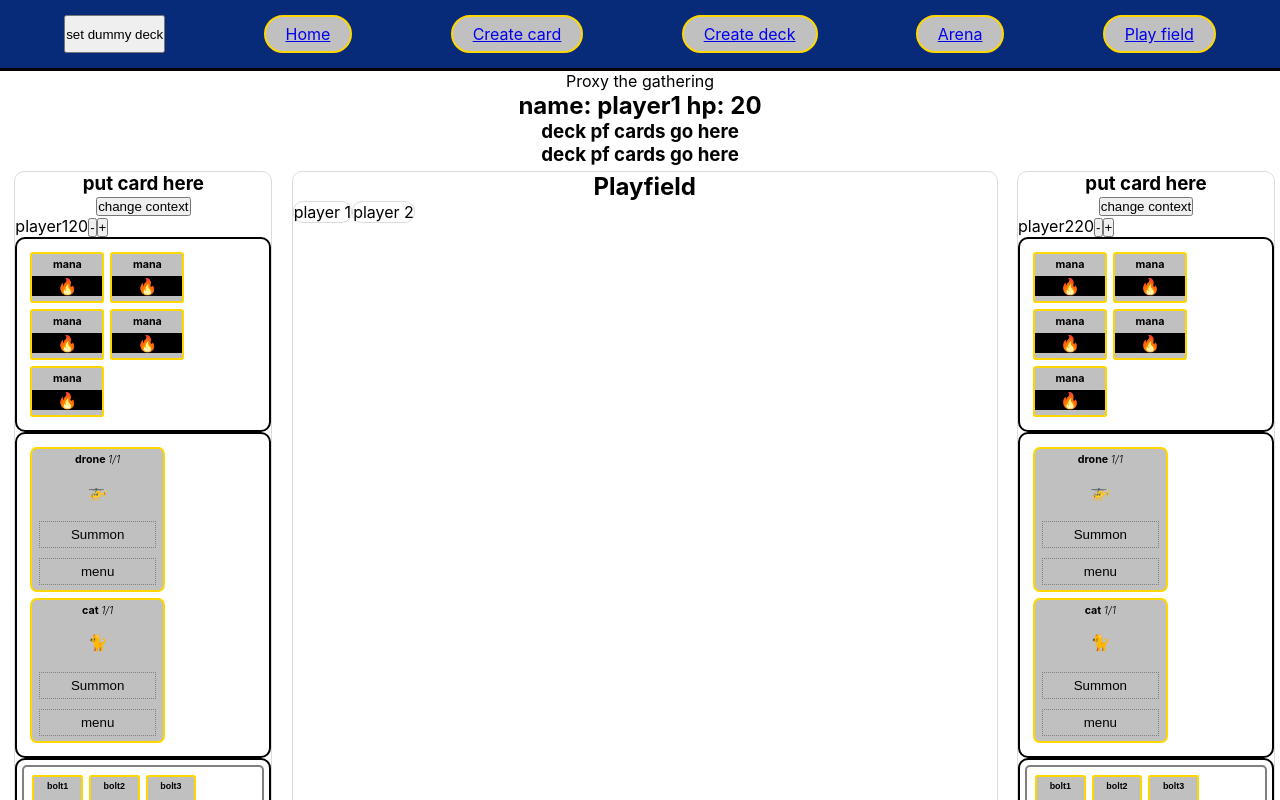
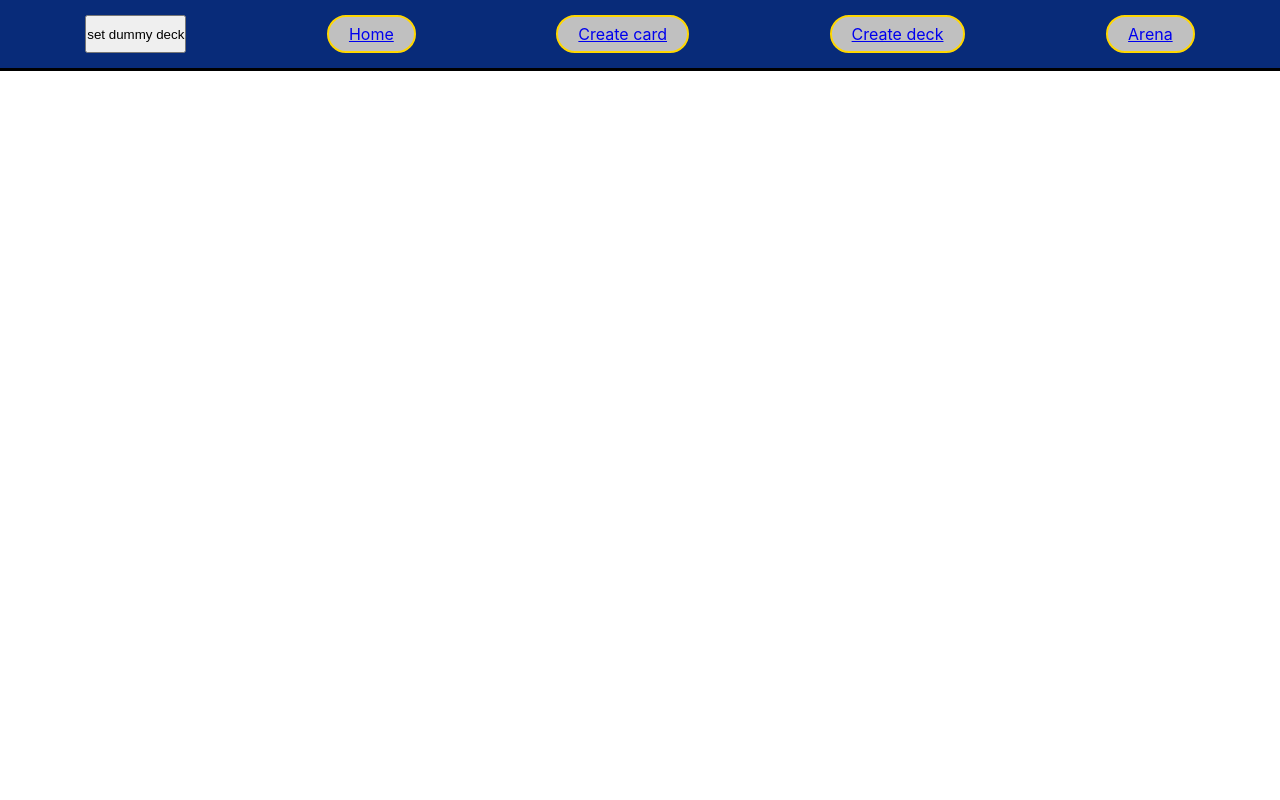
Before and after one commit to b-blom/react-sandbox, a React (Create React App) app: page /game in a window 1280 px wide. Shown: the top 800 px of the page. Built offline with nearby package versions, Linux system fonts and the light colour scheme.

Commit message:
add tap functionallity to player 2 hand. Remove unused code

```diff
--- a/src/App.js
+++ b/src/App.js
@@ -1,4 +1,5 @@
 import './App.css';
+import './game/Game.css';
 import './game/gameComponents/Action.css';
 import GameRouter from './GameRouter';
 
--- a/src/GameRouter.jsx
+++ b/src/GameRouter.jsx
@@ -1,6 +1,5 @@
 import React, { useState } from 'react';
 import { BrowserRouter as Router, Switch, Route, Link } from 'react-router-dom';
-import Game from './game/Game';
 import Home from './game/Home';
 import ContentCreator from './pages/ContentCreator';
 import DeckCreator from './pages/pageComponents/DeckCreator';
@@ -208,9 +207,6 @@ export default function GameRouter() {
 						<li>
 							<Link to='/arena'>Arena</Link>
 						</li>
-						<li>
-							<Link to='/game'>Play field</Link>
-						</li>
 					</ul>
 				</div>
 				<Switch>
@@ -223,9 +219,6 @@ export default function GameRouter() {
 					<Route path='/createdeck'>
 						<DeckCreator />
 					</Route>
-					<Route path='/game'>
-						<Game />
-					</Route>
 					<Route path='/arena'>
 						<Arena />
 					</Route>
--- a/src/game/Game.jsx
+++ /dev/null
@@ -1,316 +0,0 @@
-import React, { useState } from 'react';
-import Player from './gameComponents/Player';
-import ActionMessage from './gameComponents/ActionMessage';
-import CreatureCard from './cards/CreatureCard';
-import './Game.css';
-import { SelectedSorceryCardContext } from '../context/SorceryContext';
-import PlayGame from '../pages/pageComponents/PlayGame';
-
-export default function Game() {
-	const [actionMessage, setactionMessage] = useState(null);
-
-	const [manaDeck, setmanaDeck] = useState([
-		{ manaImage: '🔥', manaType: 'fire' },
-		{ manaImage: '🔥', manaType: 'fire' },
-		{ manaImage: '🔥', manaType: 'fire' },
-		{ manaImage: '🔥', manaType: 'fire' },
-		{ manaImage: '🔥', manaType: 'fire' },
-	]);
-
-	const [instantsDeck, setinstantsDeck] = useState([
-		{
-			instantName: 'bolt1',
-			instantDescription: 'Deal 3 damage to target creature or target player',
-			instantDamage: 3,
-			instantImage: '⚡',
-			instantCost: 1,
-		},
-		{
-			instantName: 'bolt2',
-			instantDescription: 'Deal 3 damage to target creature or target player',
-			instantDamage: 3,
-			instantImage: '⚡',
-			instantCost: 1,
-		},
-		{
-			instantName: 'bolt3',
-			instantDescription: 'Deal 3 damage to target creature or target player',
-			instantDamage: 3,
-			instantImage: '⚡',
-			instantCost: 1,
-		},
-		{
-			instantName: 'instant death',
-			instantDescription: 'Deal over 9000 damage to target creature or player',
-			instantDamage: 9001,
-			instantImage: '💀',
-			instantCost: 10,
-		},
-	]);
-
-	const [sorceryDeck /* , setsorceryDeck */] = useState([
-		{
-			sorceryName: 'bless',
-			sorceryDescription: 'Raise strength with 100%',
-			sorceryImage: '🍾',
-			sorcreyCost: 1,
-		},
-	]);
-
-	const [creatureDeck, setCreatureDeck] = useState([
-		{
-			creatureName: 'drone',
-			creatureImage: '🚁',
-			strength: 1,
-			health: 1,
-			creatureStatus: [],
-			abilities: [
-				{
-					abilityName: 'fly',
-					abilityFeature: "Creature gains 'flying' until end of turn",
-					abilityCost: '1 any',
-				},
-				{
-					abilityName: 'kamikaze',
-					abilityFeature:
-						'Sacrifice creature, deals damage equal to strength + health, draw a card.',
-					abilityCost: '3 any',
-				},
-			],
-		},
-		{
-			creatureName: 'cat',
-			creatureImage: '🐈',
-			strength: 1,
-			health: 1,
-			creatureStatus: [{ statusName: 'bless', statusImage: '🍾' }],
-			abilities: [
-				{
-					abilityName: 'charm',
-					abilityFeature:
-						'All oponents must choose one phase to skip: pre battle, battle or post battle.',
-					abilityCost: '1 any',
-				},
-				{
-					abilityName: 'nine lives',
-					abilityFeature:
-						'Return creature to players hand, draw a card and summon one creature with haste to the battlefield.',
-					abilityCost: '3 any',
-				},
-			],
-		},
-	]);
-
-	const [player1Hp, setPlayer1Hp] = useState(20);
-	const [player1CreatureDeck, setPlayer1CreatureDeck] = useState(creatureDeck);
-	const [player1ManaDeck, setPlayer1ManaDeck] = useState(manaDeck);
-	const [player1InstantDeck, setPlayer1InstantDeck] = useState(instantsDeck);
-	const [player1SorceryDeck /* setPlayer1SorceryDeck*/] = useState(sorceryDeck);
-	const [player1SummonedCreatures, setPlayer1SummonedCreatures] = useState([]);
-
-	const [player2Hp, setPlayer2Hp] = useState(20);
-	const [player2CreatureDeck, setPlayer2CreatureDeck] = useState(creatureDeck);
-	const [player2ManaDeck, setPlayer2ManaDeck] = useState(manaDeck);
-	const [player2InstantDeck, setPlayer2InstantDeck] = useState(instantsDeck);
-	const [player2SorceryDeck /*, setPlayer2SorceryDeck*/] =
-		useState(sorceryDeck);
-	const [player2SummonedCreatures, setPlayer2SummonedCreatures] = useState([]);
-
-	// helper functions
-	const spendMana = (player, manaCost) => {
-		var newManaDeck = [];
-		if (player === 'player1') {
-			newManaDeck = [...player1ManaDeck];
-		}
-		if (player === 'player2') {
-			newManaDeck = [...player2ManaDeck];
-		}
-
-		if (manaCost > newManaDeck.length) {
-			setactionMessage(`${player} has not enough mana`);
-			return false;
-		}
-
-		for (var i = 0; i < manaCost; i++) {
-			newManaDeck.pop();
-		}
-		if (player === 'player1') {
-			setPlayer1ManaDeck(newManaDeck);
-		}
-		if (player === 'player2') {
-			setPlayer2ManaDeck(newManaDeck);
-		}
-
-		return true;
-	};
-
-	const dealDamage = (player, damage) => {
-		if (player === 'player1') {
-			setPlayer2Hp(player2Hp - damage);
-		}
-		if (player === 'player2') {
-			setPlayer1Hp(player1Hp - damage);
-		}
-	};
-
-	const removeUsedInstantCard = (player, cardId) => {
-		var newInstantsDeck = [];
-		if (player === 'player1') {
-			newInstantsDeck = [...player1InstantDeck];
-		}
-		if (player === 'player2') {
-			newInstantsDeck = [...player2InstantDeck];
-		}
-
-		newInstantsDeck.splice(cardId, 1);
-
-		if (player === 'player1') {
-			setPlayer1InstantDeck(newInstantsDeck);
-		}
-		if (player === 'player2') {
-			setPlayer2InstantDeck(newInstantsDeck);
-		}
-	};
-
-	const summonCreature = (player, card, cardId) => {
-		var newCreatureDeck = [];
-		var newSummonedCreatureDeck = [];
-		if (player === 'player1') {
-			newCreatureDeck = [...player1CreatureDeck];
-			newSummonedCreatureDeck = [...player1SummonedCreatures];
-		}
-		if (player === 'player2') {
-			newCreatureDeck = [...player2CreatureDeck];
-			newSummonedCreatureDeck = [...player2SummonedCreatures];
-		}
-
-		newCreatureDeck.splice(cardId, 1);
-		newSummonedCreatureDeck.push(card);
-
-		if (player === 'player1') {
-			setPlayer1CreatureDeck(newCreatureDeck);
-			setPlayer1SummonedCreatures(newSummonedCreatureDeck);
-		}
-		if (player === 'player2') {
-			setPlayer2CreatureDeck(newCreatureDeck);
-			setPlayer2SummonedCreatures(newSummonedCreatureDeck);
-		}
-	};
-
-	const [player1, setPlayer1] = useState({ playerName: 'player1', hp: 20 });
-	const [player1Deck, setPlayer1Deck] = useState(['card1', 'card2']);
-	const [msg, setMsg] = useState('put card here');
-	return (
-		<SelectedSorceryCardContext.Provider
-			value={{ msg, setMsg, player1, setPlayer1, player1Deck, setPlayer1Deck }}
-		>
-			<div className='game-wrapper'>
-				<p>Proxy the gathering</p>
-				<PlayGame />
-				<div className='player-wrapper'>
-					<br />
-					<Player
-						playerName='player1'
-						playerHp={player1Hp}
-						manaDeck={player1ManaDeck}
-						instantsDeck={player1InstantDeck}
-						sorceryDeck={player1SorceryDeck}
-						creatureDeck={player1CreatureDeck}
-						setPlayerHp={(hp) => {
-							setPlayer1Hp(hp);
-						}}
-						useSorcery={(sorceryCardId, creatureCardId) => {}}
-						attackWithInstant={(player, manaCost, damage, cardId) => {
-							if (!spendMana(player, manaCost)) {
-								return;
-							}
-							dealDamage(player, damage);
-							removeUsedInstantCard(player, cardId);
-						}}
-						summonCreature={(player, cardId) => {
-							summonCreature(player, cardId);
-						}}
-					/>
-
-					<div className='playfield'>
-						<h2>Playfield</h2>
-						{actionMessage != null && (
-							<ActionMessage
-								message={actionMessage}
-								clear={() => {
-									setactionMessage(null);
-								}}
-							/>
-						)}
-						<div className='row'>
-							<div className='player-playfield'>
-								<p>player 1</p>
-								{player1SummonedCreatures &&
-									player1SummonedCreatures.map((card, index) => {
-										return (
-											<CreatureCard
-												card={card}
-												id={index}
-												summoned={true}
-												creatureAttack={(card) => {
-													setPlayer2Hp(player2Hp - card.strength);
-												}}
-											/>
-										);
-									})}
-							</div>
-							<div className='player-playfield'>
-								<p>player 2</p>
-								{player2SummonedCreatures &&
-									player2SummonedCreatures.map((card, index) => {
-										return (
-											<CreatureCard
-												card={card}
-												id={index}
-												summoned={true}
-												creatureAttack={(card) => {
-													setPlayer1Hp(player1Hp - card.strength);
-												}}
-											/>
-										);
-									})}
-							</div>
-						</div>
-					</div>
-
-					<Player
-						playerName='player2'
-						playerHp={player2Hp}
-						manaDeck={player2ManaDeck}
-						instantsDeck={player2InstantDeck}
-						sorceryDeck={player2SorceryDeck}
-						creatureDeck={player2CreatureDeck}
-						setPlayerHp={(hp) => setPlayer2Hp(hp)}
-						attackWithInstant={(damage, manaCost, cardId) => {
-							if (manaDeck.length > 0) {
-								var newManaDeck = [...manaDeck];
-								for (var i = 0; i < manaCost; i++) {
-									newManaDeck.pop();
-								}
-								setmanaDeck(newManaDeck);
-								var newInstantsDeck = [...instantsDeck];
-								newInstantsDeck.splice(cardId, 1);
-								setinstantsDeck(newInstantsDeck);
-								setPlayer1Hp(player1Hp - damage);
-							}
-						}}
-						summonCreature={(card, cardId) => {
-							var newCreatureDeck = [...creatureDeck];
-							newCreatureDeck.splice(cardId, 1);
-							setCreatureDeck(newCreatureDeck);
-
-							var newPlayer2SummonedCreatures = [...player2SummonedCreatures];
-							newPlayer2SummonedCreatures.push(card);
-							setPlayer2SummonedCreatures(newPlayer2SummonedCreatures);
-						}}
-					/>
-				</div>
-			</div>
-		</SelectedSorceryCardContext.Provider>
-	);
-}
--- a/src/game/cards/renderComponents/Player1Hand.jsx
+++ b/src/game/cards/renderComponents/Player1Hand.jsx
@@ -72,7 +72,6 @@ export default function Player1Hand(props) {
 								<td style={{ textAlign: 'end' }}>{card.name}</td>
 								<td>{card.image}</td>
 								<td>{card.type}</td>
-
 								<td>
 									<button
 										onClick={() => {
--- a/src/game/cards/renderComponents/Player2Hand.jsx
+++ b/src/game/cards/renderComponents/Player2Hand.jsx
@@ -98,6 +98,29 @@ export default function Player2Hand(props) {
 											}
 
 											if (card.type === 'instant') {
+												const battlefieldMana = [...player2BattlefieldMana];
+
+												let manaIndexToTap = [];
+
+												// find all untapped mana
+												battlefieldMana.forEach((card, index) => {
+													if (!card.tapped) manaIndexToTap.push(index);
+												});
+
+												// check if we have enough mana
+												if (manaIndexToTap.length < card.cost) {
+													alert('not enough mana');
+													return;
+												}
+
+												// tap the required mana cards
+
+												for (var i = 0; i < card.cost; i++) {
+													const manaCardToTap = manaIndexToTap[i];
+													battlefieldMana[manaCardToTap].tapped = true;
+												}
+
+												// deal damage
 												if (card.damage > 0) {
 													const player = 'player2';
 													if (player === 'player2') {
@@ -116,7 +139,7 @@ export default function Player2Hand(props) {
 											}
 										}}
 									>
-										summon
+										{card.type === 'instant' ? `cast: ${card.cost}` : 'summon'}
 									</button>
 								</td>
 							</tr>
--- a/src/pages/pageComponents/DeckCreator.jsx
+++ b/src/pages/pageComponents/DeckCreator.jsx
@@ -42,8 +42,6 @@ export default function DeckCreator() {
 
 	const [editPlayer2Deck, setEditPlayer2Deck] = useState(false);
 
-	// TODO: create player 2 dech and add cards to player 2 deck
-
 	const { data, loading, error } = useQuery(CARDS_QUERY);
 
 	const addToDeck = (card) => {
@@ -63,6 +61,7 @@ export default function DeckCreator() {
 	if (error) return <h2>ERROR</h2>;
 	return (
 		<div className='row'>
+			<div className='col'>
 				<button
 					onClick={() => {
 						setEditPlayer2Deck(!editPlayer2Deck);
@@ -82,6 +81,7 @@ export default function DeckCreator() {
 						<RenderDeck deckCreator={true} />
 					</div>
 				)}
+			</div>
 			<div className='col'>
 				<div className='black-border'>
 					<h4>Mana cards</h4>
```
Lines whose indentation alone changed are shown as unchanged.
